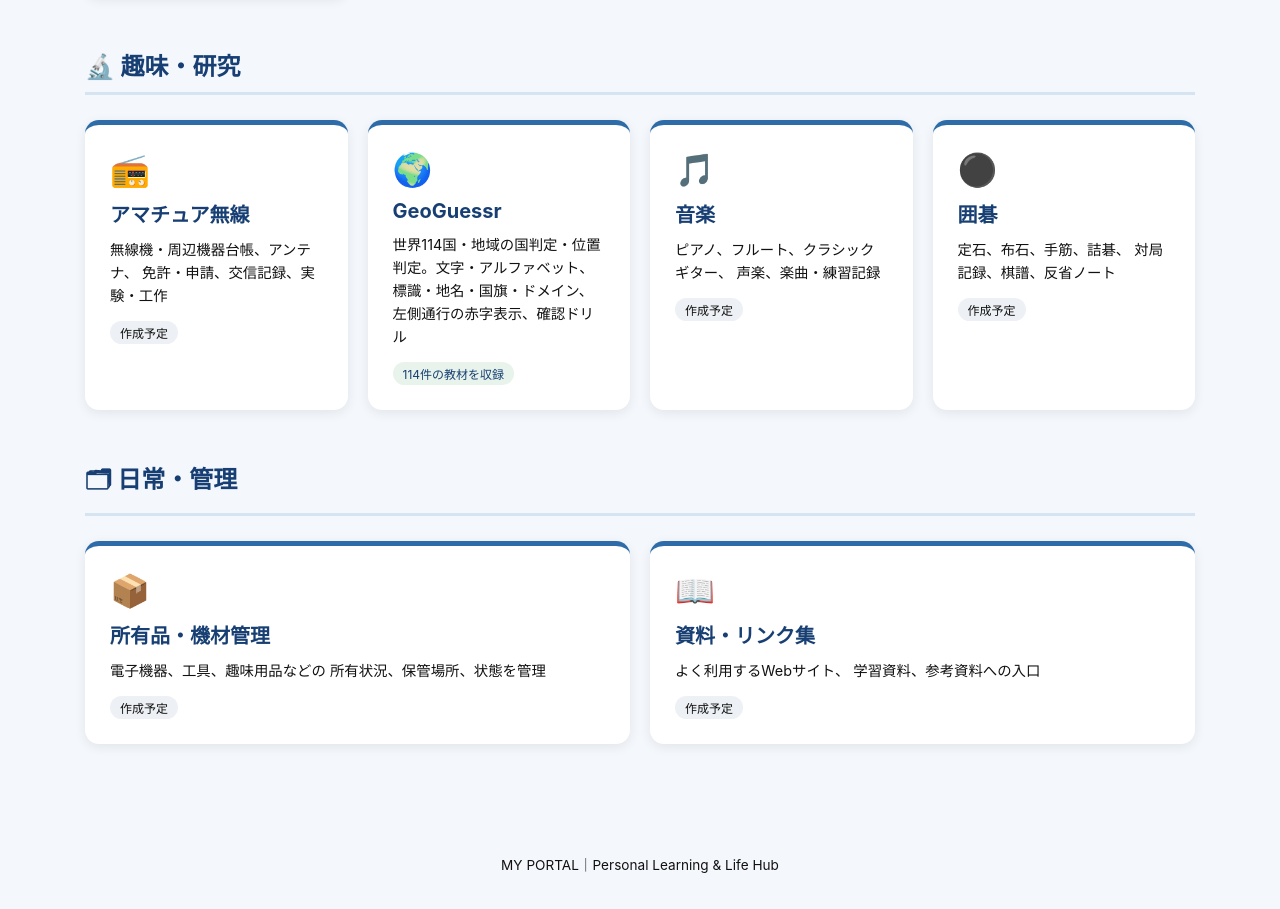
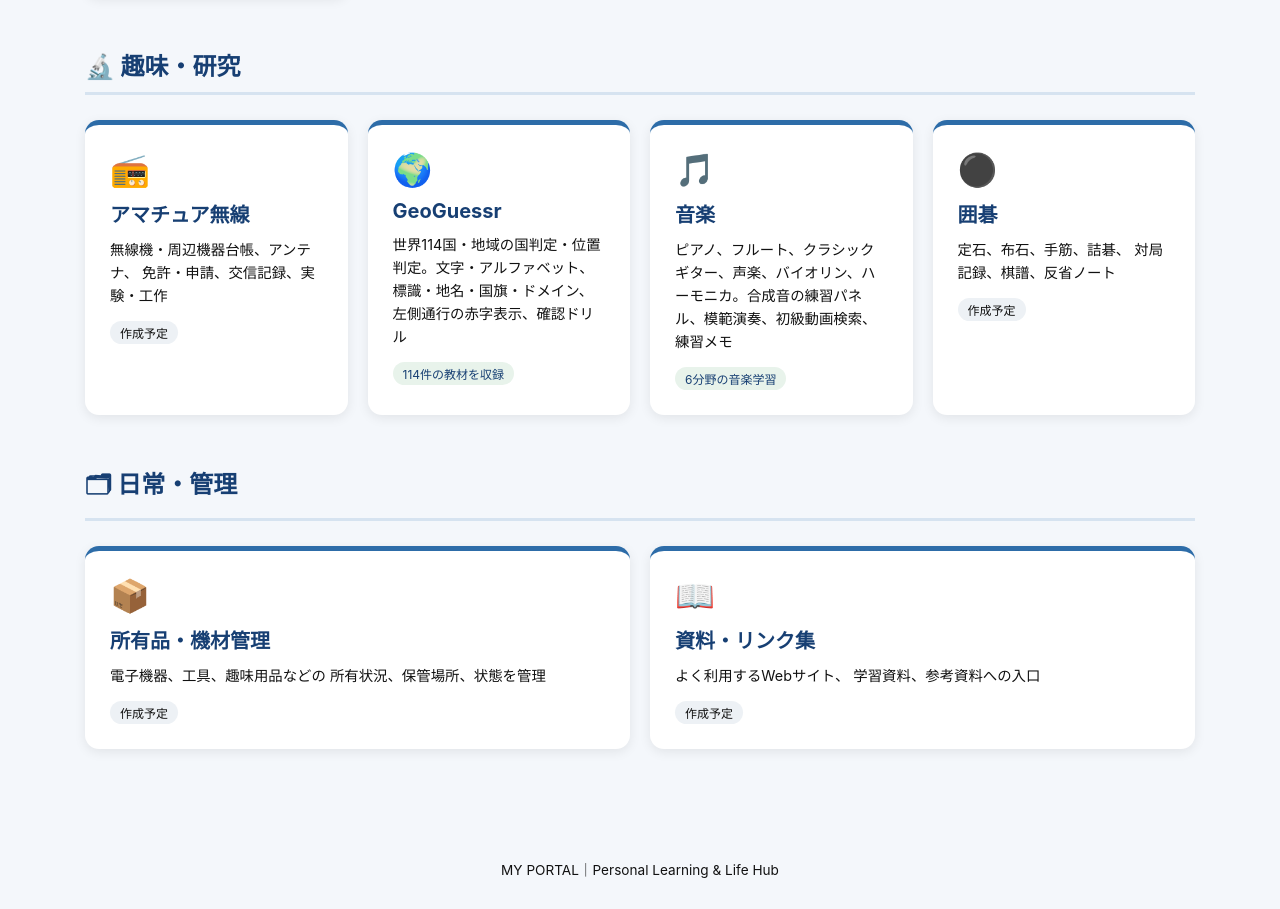
Before and after one commit to numumac/numumac.github.io, a plain HTML site: page index.html in a window 1280 px wide. Shown: the part 987-1896 px from the top of the page. Drawn offline with Linux system fonts and the light colour scheme.

Commit message:
Add files via upload

```diff
--- a/index.html
+++ b/index.html
@@ -235,14 +235,11 @@ footer {
     <span class="ready">114件の教材を収録</span>
   </a>
 
-  <a class="card" href="#">
+  <a class="card" href="https://numumac.github.io/music/index.html">
     <div class="icon">🎵</div>
     <h3>音楽</h3>
-    <p>
-      ピアノ、フルート、クラシックギター、
-      声楽、楽曲・練習記録
-    </p>
-    <span class="planned">作成予定</span>
+    <p>ピアノ、フルート、クラシックギター、声楽、バイオリン、ハーモニカ。合成音の練習パネル、模範演奏、初級動画検索、練習メモ</p>
+    <span class="ready">6分野の音楽学習</span>
   </a>
 
   <a class="card" href="#">
```
